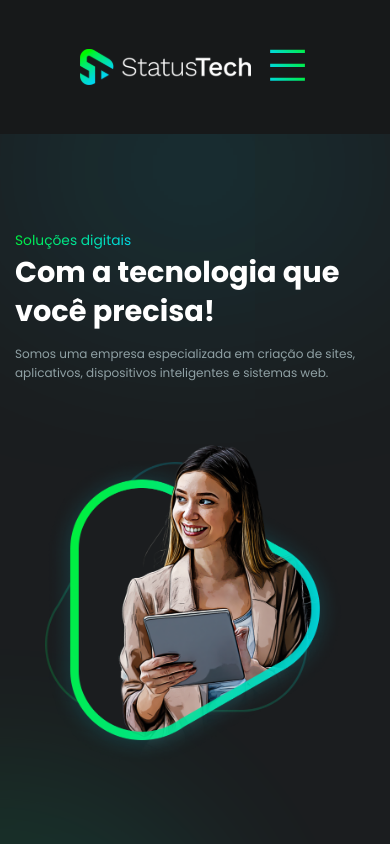
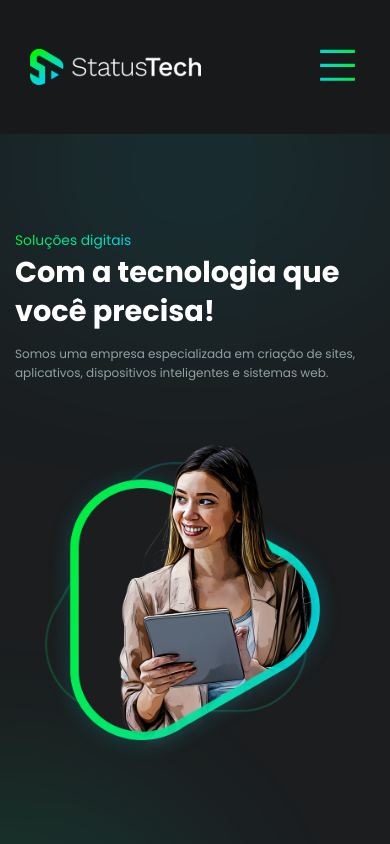
Before and after one commit to Samuel-StatusTech/statustech-front, a React (Create React App) app: page / in a window 390 px wide. Shown: the top 844 px of the page. Built offline with nearby package versions, Linux system fonts and the light colour scheme.

Commit message:
Containers size adjust and Header mobile paddings also

```diff
--- a/src/sections/Header/styles.ts
+++ b/src/sections/Header/styles.ts
@@ -7,6 +7,10 @@ export const Section = styled.header`
   padding:28px ${p => p.theme.containers.main};
   background: rgba(23, 25, 26, 1);
   box-shadow: 0px 100px 250px -50px rgba(0, 214, 238, 1);
+
+  @media (max-width:${Sconsts.breakpoints.cellphone}px) {
+    padding:28px ${p => p.theme.containers.mobile};
+  }
 `
 
 export const Content = styled.div`
@@ -37,7 +41,7 @@ export const Content = styled.div`
   }
 
   @media (max-width:${Sconsts.breakpoints.cellphone}px) {
-    padding:${p=>p.theme.containers.mobile};
+    padding:${p => p.theme.containers.mobile};
   }
 `
 
--- a/src/styled/global.ts
+++ b/src/styled/global.ts
@@ -26,6 +26,7 @@ const Global = createGlobalStyle`
     &:nth-child(2) { margin-top:11rem; }
     &:nth-child(3) { margin-top:10rem; }
   }
+
   section,
   footer {
     padding:28px ${p => p.theme.containers.main};
@@ -33,7 +34,7 @@ const Global = createGlobalStyle`
   }
 
   .container {
-    max-width:1480px;
+    max-width:1310px;
     margin:auto;
   }
 
```
